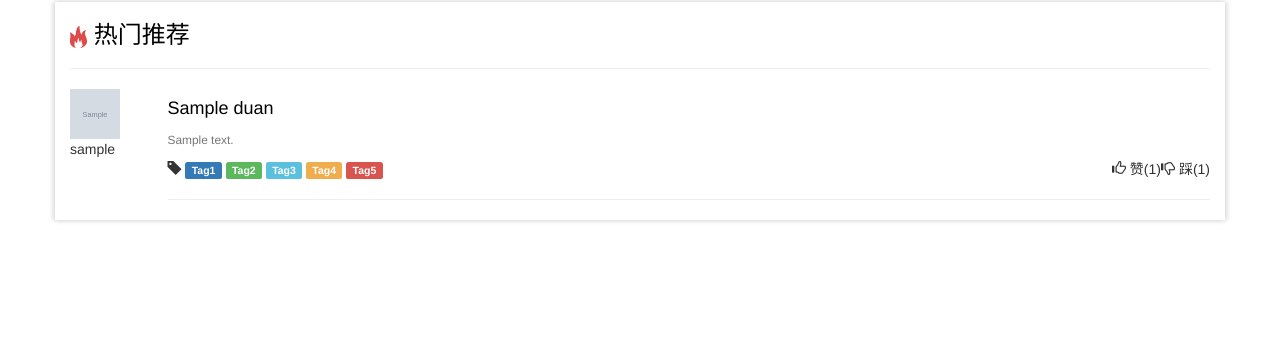
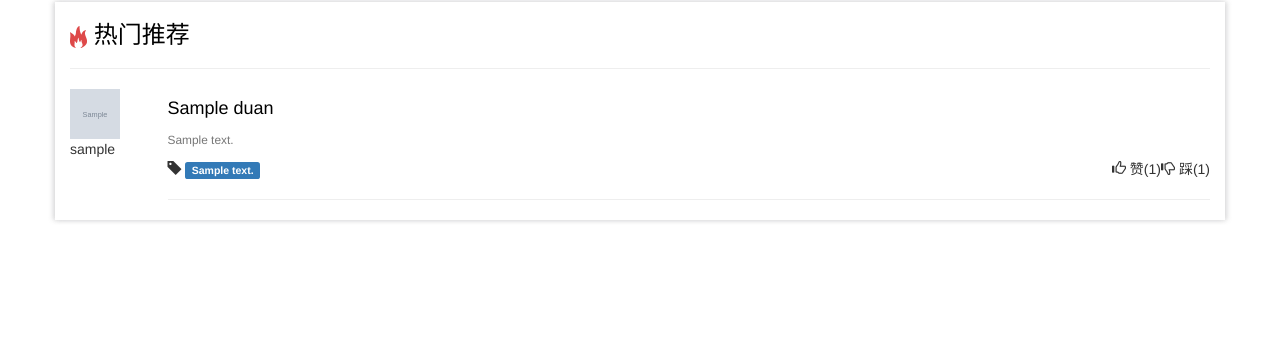
Before and after one commit to CloudDuanOrganization/CloudDuan, a Django app: page /cloudUnit/hotList/ in a window 1280 px wide. Shown: the part 68-420 px from the top of the page. Run offline with Django 3.2, Linux system fonts and the light colour scheme; tables that the repository leaves empty hold one stand-in row (values such as "Sample post"); grey boxes marked "Sample" are stand-in pictures; some libraries are stand-ins or nearby versions.

Commit message:
完成标签的工作

```diff
--- a/CloudDuan/templates/hotList.html
+++ b/CloudDuan/templates/hotList.html
@@ -112,11 +112,21 @@
             <h4><a class="duanlink" id="listLink" href="{% url 'hotView' entry.id %}">{{ entry.title }}</a></h4>
                 <p> <small class="text-muted">{{ entry.pureContent }}</small></p>
                 <p><span class="glyphicon glyphicon-tag"></span>
-                    <span class="label label-primary">Tag1</span>
-                    <span class="label label-success">Tag2</span>
-                    <span class="label label-info">Tag3</span>
-                    <span class="label label-warning">Tag4</span>
-                    <span class="label label-danger">Tag5</span>
+
+                    {% for l in entry.label.all%}
+                    {%if l.colour == 1 %}
+                    <span class="label label-primary">{{l.text}}</span>
+                    {%elif l.colour == 2 %}
+                    <span class="label label-success">{{l.text}}</span>
+                    {%elif l.colour == 3 %}
+                    <span class="label label-info">{{l.text}}</span>
+                    {%elif l.colour == 4 %}
+                    <span class="label label-warning">{{l.text}}</span>
+                    {%elif l.colour == 5 %}
+                    <span class="label label-danger">{{l.text}}</span>
+                    {%endif%}
+                    {%endfor%}
+
                     <span style="float:right;"><span class="glyphicon glyphicon-thumbs-down "> </span>&nbsp;踩({{ entry.down }})</span>
                     <span style="float:right;"><span class="glyphicon glyphicon-thumbs-up " > </span>&nbsp;赞({{ entry.up }})</span>
                 </p>
--- a/CloudDuan/templates/pagination.html
+++ b/CloudDuan/templates/pagination.html
@@ -110,7 +110,7 @@
                 <div class="col-xs-6 col-md-5">
                     <span class="glyphicon glyphicon-tag"></span>
 
-                    {% for l in duanLabel%}
+                    {% for l in duan.label.all%}
                     {%if l.colour == 1 %}
                     <span class="label label-primary">{{l.text}}</span>
                     {%elif l.colour == 2 %}
```
Also changed, not shown: CloudDuan/templates/newest.html (+15 -5 lines), CloudDuan/templates/profile.html (+5 -5 lines), CloudDuan/templates/rankList.html (+15 -5 lines).
